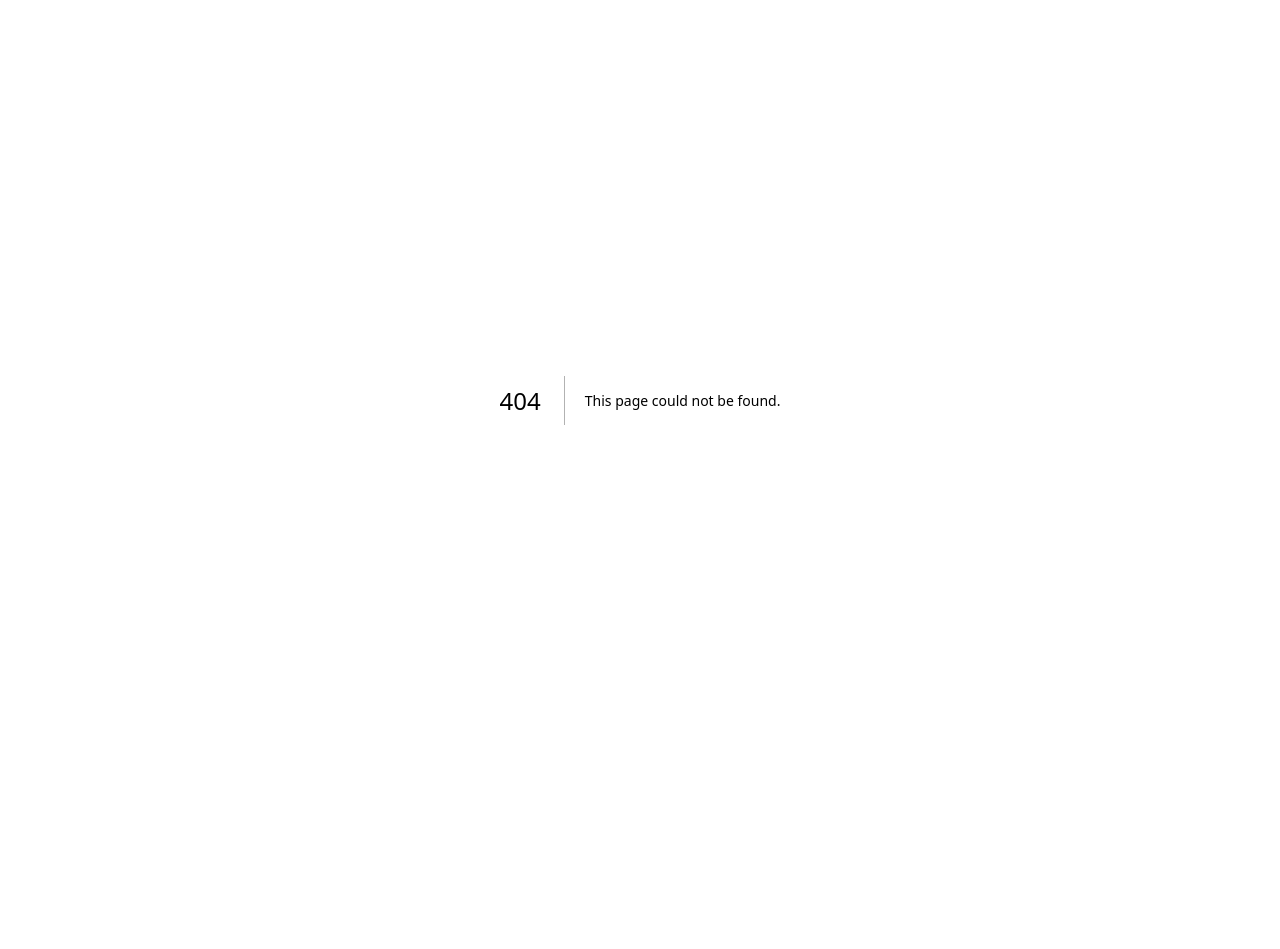
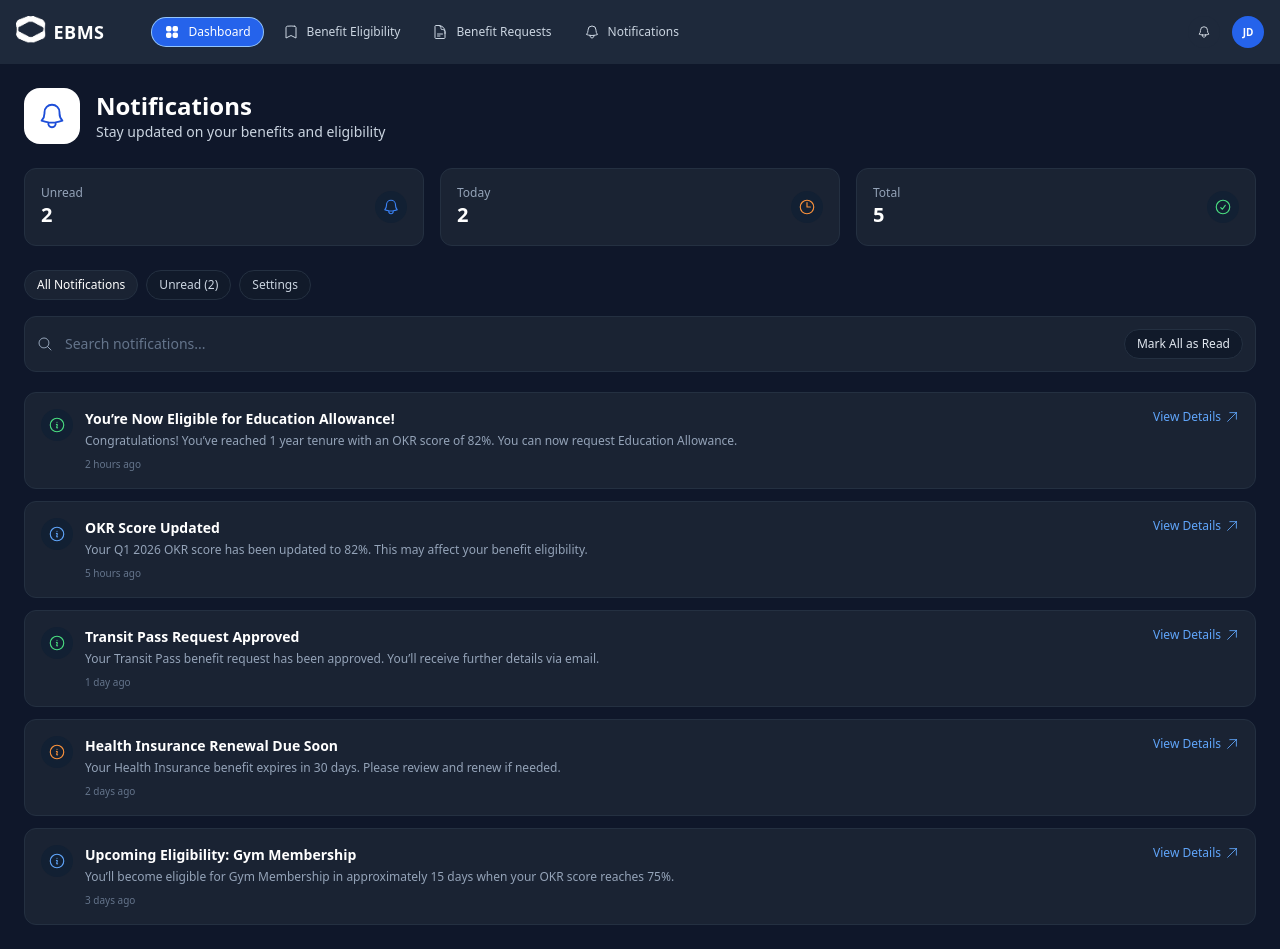
Before and after one commit to pinecone-studio/update, a Next.js app in the folder apps/ebms-web/: page /employee/notification in a window 1280 px wide. Before the commit this address had no page. Before the commit the page ends 800 px from the top, so only its background shows below. Built offline with nearby package versions, Linux system fonts and the light colour scheme.

Commit message:
add notif

```diff
--- a/apps/ebms-web/src/app/employee/components/Header.tsx
+++ b/apps/ebms-web/src/app/employee/components/Header.tsx
@@ -1,6 +1,8 @@
 "use client"
 
+import { useRouter } from "next/navigation"
 import { useState } from "react"
+
 import {
   HiSquares2X2,
   HiOutlineBookmark,
@@ -12,9 +14,10 @@ import {
 export const Header = () => {
   const [activeTab, setActiveTab] = useState("dashboard")
   const [menuOpen, setMenuOpen] = useState(false)
+  const router = useRouter()
 
   return(
-    <header className="w-full bg-slate-900 h-[64px] px-4 relative">
+    <header className="w-full bg-[#1E293B] h-[64px] px-4 relative sticky top-0 z-50">
       <div className="h-full flex items-center justify-between gap-4">
         <div className="flex items-center gap-4 md:gap-6">
           <div className="flex items-center gap-2 text-white">
@@ -61,7 +64,10 @@ export const Header = () => {
                   ? "text-white bg-blue-600 ring-blue-300"
                   : "text-slate-300 ring-transparent hover:ring-blue-300 hover:text-white hover:bg-slate-800"
               }`}
-              onClick={() => setActiveTab("notifications")}
+              onClick={() => {
+                setActiveTab("notifications")
+                router.push("/employee/notification")
+              }}
             >
               <HiOutlineBell className="text-base" />
               Notifications
@@ -145,6 +151,7 @@ export const Header = () => {
             onClick={() => {
               setActiveTab("notifications")
               setMenuOpen(false)
+              router.push("/employee/notification")
             }}
           >
             <HiOutlineBell className="text-base" />
--- /dev/null
+++ b/apps/ebms-web/src/app/employee/notification/page.tsx
@@ -0,0 +1,154 @@
+import {
+  HiOutlineBell,
+  HiOutlineMagnifyingGlass,
+  HiOutlineCheckCircle,
+  HiOutlineClock,
+  HiOutlineInformationCircle,
+  HiOutlineArrowUpRight
+} from "react-icons/hi2"
+import { Header } from "../components/Header"
+
+export default function NotificationPage() {
+  const notifications = [
+    {
+      title: "You’re Now Eligible for Education Allowance!",
+      body:
+        "Congratulations! You’ve reached 1 year tenure with an OKR score of 82%. You can now request Education Allowance.",
+      time: "2 hours ago",
+      tone: "success"
+    },
+    {
+      title: "OKR Score Updated",
+      body:
+        "Your Q1 2026 OKR score has been updated to 82%. This may affect your benefit eligibility.",
+      time: "5 hours ago",
+      tone: "info"
+    },
+    {
+      title: "Transit Pass Request Approved",
+      body:
+        "Your Transit Pass benefit request has been approved. You’ll receive further details via email.",
+      time: "1 day ago",
+      tone: "success"
+    },
+    {
+      title: "Health Insurance Renewal Due Soon",
+      body:
+        "Your Health Insurance benefit expires in 30 days. Please review and renew if needed.",
+      time: "2 days ago",
+      tone: "warning"
+    },
+    {
+      title: "Upcoming Eligibility: Gym Membership",
+      body:
+        "You’ll become eligible for Gym Membership in approximately 15 days when your OKR score reaches 75%.",
+      time: "3 days ago",
+      tone: "info"
+    }
+  ]
+
+  return (
+    <div className="min-h-screen bg-[#0B1220]">
+      <Header />
+      <div className="w-full h-full bg-[#0F172A] px-6 py-6">
+        <div className="flex items-center gap-4">
+          <div className="w-[56px] h-[56px] bg-white rounded-2xl flex items-center justify-center">
+            <HiOutlineBell className="text-3xl text-blue-700" />
+          </div>
+          <div className="flex flex-col">
+            <p className="text-2xl text-white font-semibold">Notifications</p>
+            <p className="text-slate-300 text-sm">
+              Stay updated on your benefits and eligibility
+            </p>
+          </div>
+        </div>
+
+        <div className="grid grid-cols-1 md:grid-cols-3 gap-4 mt-6">
+          <div className="bg-[#1A2333] border border-[#243041] rounded-xl p-4 flex items-center justify-between">
+            <div>
+              <p className="text-xs text-slate-400">Unread</p>
+              <p className="text-white text-xl font-semibold">2</p>
+            </div>
+            <div className="h-8 w-8 rounded-full bg-[#122033] grid place-items-center text-blue-500">
+              <HiOutlineBell className="text-lg" />
+            </div>
+          </div>
+          <div className="bg-[#1A2333] border border-[#243041] rounded-xl p-4 flex items-center justify-between">
+            <div>
+              <p className="text-xs text-slate-400">Today</p>
+              <p className="text-white text-xl font-semibold">2</p>
+            </div>
+            <div className="h-8 w-8 rounded-full bg-[#122033] grid place-items-center text-orange-400">
+              <HiOutlineClock className="text-lg" />
+            </div>
+          </div>
+          <div className="bg-[#1A2333] border border-[#243041] rounded-xl p-4 flex items-center justify-between">
+            <div>
+              <p className="text-xs text-slate-400">Total</p>
+              <p className="text-white text-xl font-semibold">5</p>
+            </div>
+            <div className="h-8 w-8 rounded-full bg-[#122033] grid place-items-center text-green-400">
+              <HiOutlineCheckCircle className="text-lg" />
+            </div>
+          </div>
+        </div>
+
+        <div className="flex items-center gap-2 mt-6 text-xs text-slate-300">
+          <button className="px-3 py-1.5 rounded-full bg-[#1A2333] border border-[#243041] text-white">
+            All Notifications
+          </button>
+          <button className="px-3 py-1.5 rounded-full bg-[#111A2A] border border-[#243041] hover:text-white hover:bg-[#1A2333]">
+            Unread (2)
+          </button>
+          <button className="px-3 py-1.5 rounded-full bg-[#111A2A] border border-[#243041] hover:text-white hover:bg-[#1A2333]">
+            Settings
+          </button>
+        </div>
+
+        <div className="mt-4 bg-[#1A2333] border border-[#243041] rounded-xl p-3 flex items-center gap-3">
+          <HiOutlineMagnifyingGlass className="text-slate-400" />
+          <input
+            className="flex-1 bg-transparent text-sm text-slate-200 placeholder:text-slate-500 outline-none"
+            placeholder="Search notifications..."
+          />
+          <button className="px-3 py-1.5 text-xs rounded-full bg-[#111A2A] border border-[#243041] text-slate-200 hover:text-white hover:bg-[#1A2333]">
+            Mark All as Read
+          </button>
+        </div>
+
+        <div className="mt-5 space-y-3">
+          {notifications.map((item) => {
+            const toneClasses =
+              item.tone === "success"
+                ? "text-green-400"
+                : item.tone === "warning"
+                  ? "text-orange-400"
+                  : "text-blue-400"
+
+            return (
+              <div
+                key={item.title}
+                className="bg-[#1A2333] border border-[#243041] rounded-xl p-4 flex items-start justify-between gap-4"
+              >
+                <div className="flex items-start gap-3">
+                  <div className={`h-8 w-8 rounded-full bg-[#122033] grid place-items-center ${toneClasses}`}>
+                    <HiOutlineInformationCircle className="text-lg" />
+                  </div>
+                  <div>
+                    <p className="text-white text-sm font-semibold">{item.title}</p>
+                    <p className="text-slate-400 text-xs mt-1">{item.body}</p>
+                    <p className="text-slate-500 text-[10px] mt-2">{item.time}</p>
+                  </div>
+                </div>
+                <button className="text-xs text-blue-400 hover:text-blue-300 inline-flex items-center gap-1 whitespace-nowrap">
+                  View Details
+                  <HiOutlineArrowUpRight className="text-sm" />
+                </button>
+              </div>
+            )
+          })}
+        </div>
+      </div>
+    </div>
+  )
+}
```
